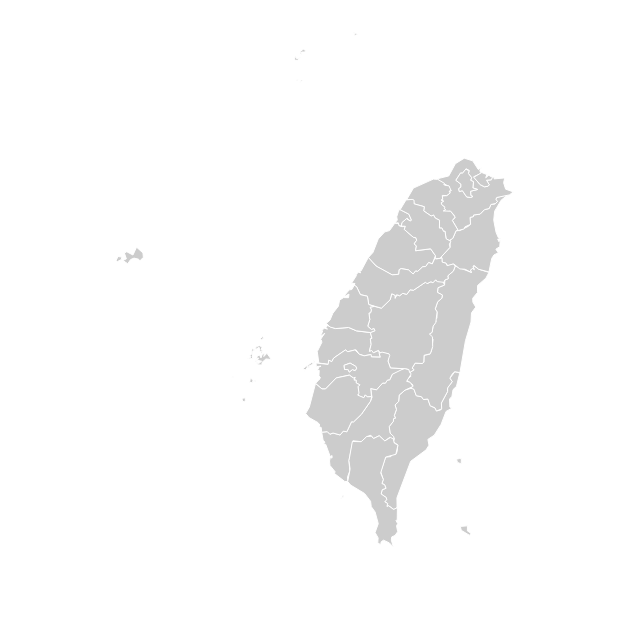
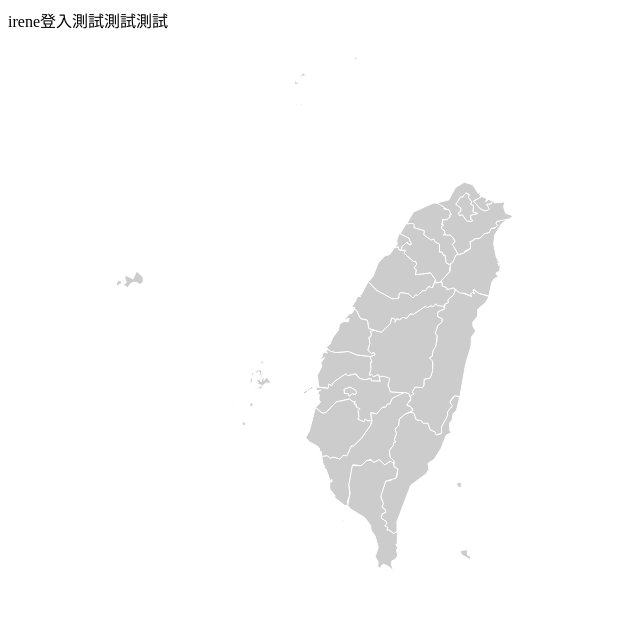
Before and after one commit to olevatorr/TeamTest, a plain HTML site: page test.html in a window 1280 px wide. Shown: the whole page, without its empty margins (0-640 px from the left). Drawn offline with nearby package versions, Linux system fonts and the light colour scheme.

Commit message:
登入測試

```diff
--- a/test.html
+++ b/test.html
@@ -5,6 +5,7 @@
     <title>台灣互動地圖</title>
     <script src="https://d3js.org/d3.v6.min.js"></script>
 </head>
+irene登入測試測試測試
 
 <body>
     <div id="map"></div>
```
